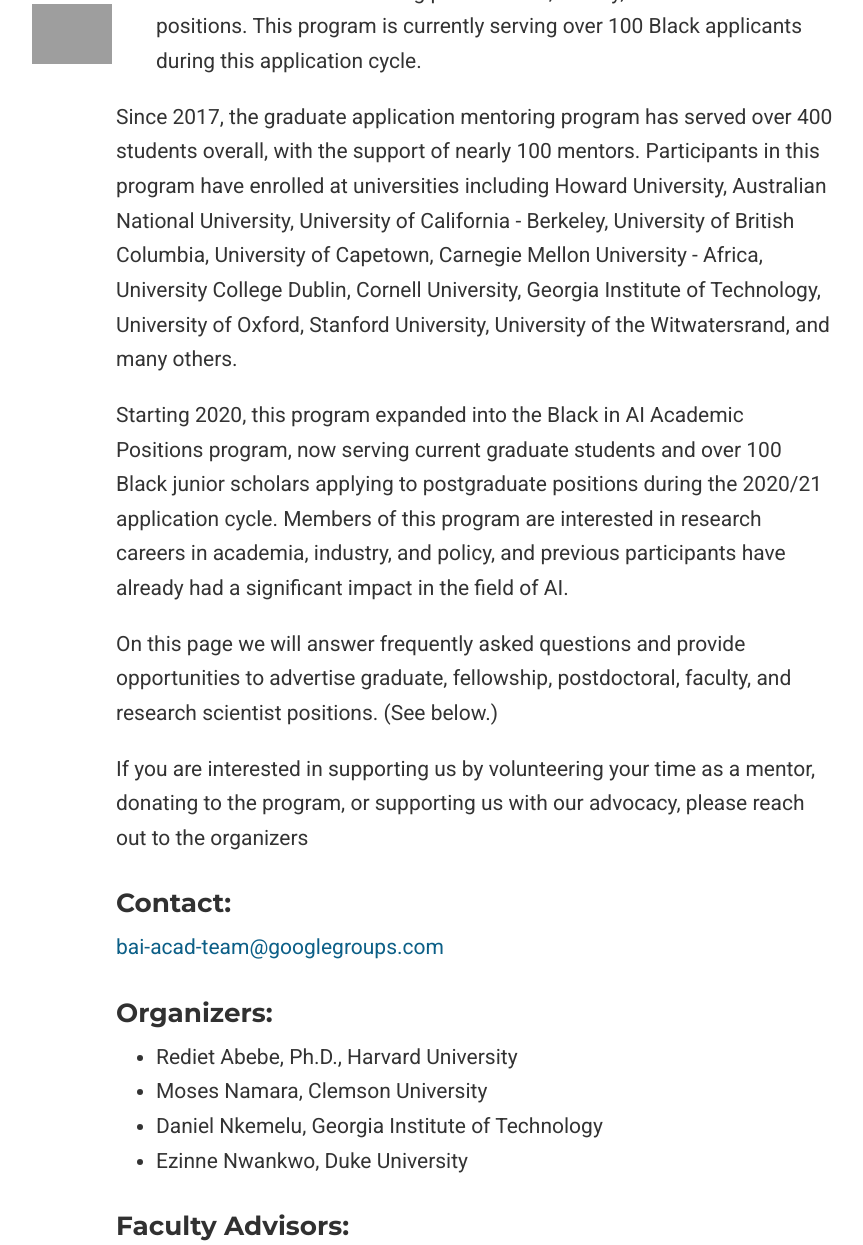
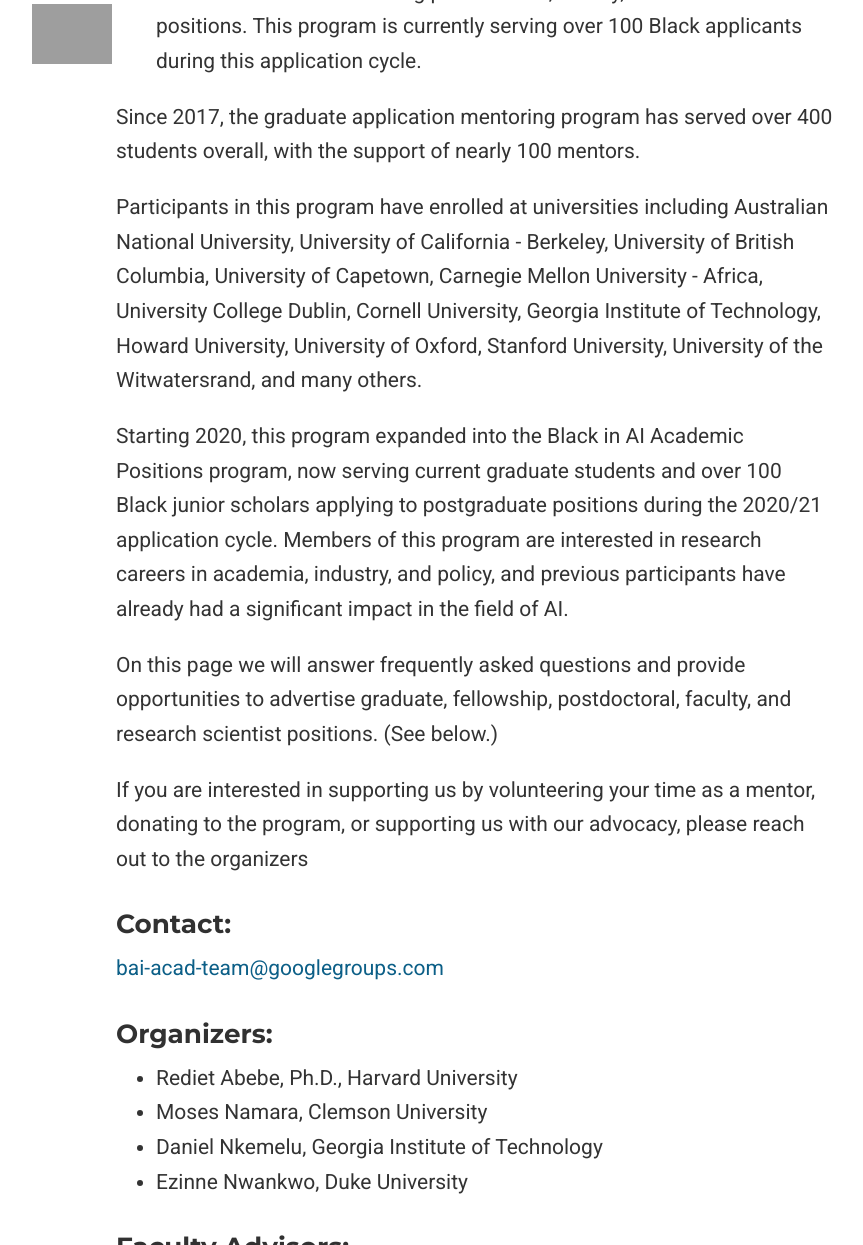
Before and after one commit to blackinai/blackinai-original-webpage, a Jekyll site: the page post/academic_programs/index.html, which Jekyll copies as it is, in a window 1280 px wide and 1400 px high, scrolled down 816 px, cut to the strip 155-1400 px from the top of the window. Shown: the whole strip, without its empty margins (164-1027 px from the left). Built offline with Jekyll 4.4.1, drawn with Linux system fonts in a browser that asks for light colours; nearby versions of some CDN libraries; comment, search, counter and statistics services are not loaded; a style sheet for code colours, icons or effects is not loaded; some of the changed text lies outside the part shown; grey boxes are pictures that could not be loaded.

```diff
--- a/post/academic_programs/index.html
+++ b/post/academic_programs/index.html
@@ -724,7 +724,9 @@
 <li><strong>Graduate school mentoring:</strong> to offer guidance, mentorship, and resources for current graduate students.</li>
 <li><strong>Postgraduate application network:</strong> to empower soon-to-be or recent Black Ph.D. students seeking postdoctoral, faculty, and research scientist positions. This program is currently serving over 100 Black applicants during this application cycle.</li>
 </ul>
-<p>Since 2017, the graduate application mentoring program has served over 400 students overall, with the support of nearly 100 mentors. Participants in this program have enrolled at universities including Howard University, Australian National University, University of California - Berkeley, University of British Columbia, University of Capetown, Carnegie Mellon University - Africa, University College Dublin, Cornell University, Georgia Institute of Technology, University of Oxford, Stanford University, University of the Witwatersrand, and many others.</p>
+<p>Since 2017, the graduate application mentoring program has served over 400 students overall, with the support of nearly 100 mentors.</p>
+
+<p> Participants in this program have enrolled at universities including Australian National University, University of California - Berkeley, University of British Columbia, University of Capetown, Carnegie Mellon University - Africa, University College Dublin, Cornell University, Georgia Institute of Technology, Howard University, University of Oxford, Stanford University, University of the Witwatersrand, and many others.</p>
 <p>Starting 2020, this program expanded into the Black in AI Academic Positions program, now serving current graduate students and over 100 Black junior scholars applying to postgraduate positions during the 2020/21 application cycle. Members of this program are interested in research careers in academia, industry, and policy, and previous participants have already had a significant impact in the field of AI.</p>
 <p>On this page we will answer frequently asked questions and provide opportunities to advertise graduate, fellowship, postdoctoral, faculty, and research scientist positions. (See below.)</p>
 <p>If you are interested in supporting us by volunteering your time as a mentor, donating to the program, or supporting us with our advocacy, please reach out to the organizers</p>
```
Also changed, not shown: other parts of post/academic_programs/index.html (+1 -1 lines).
